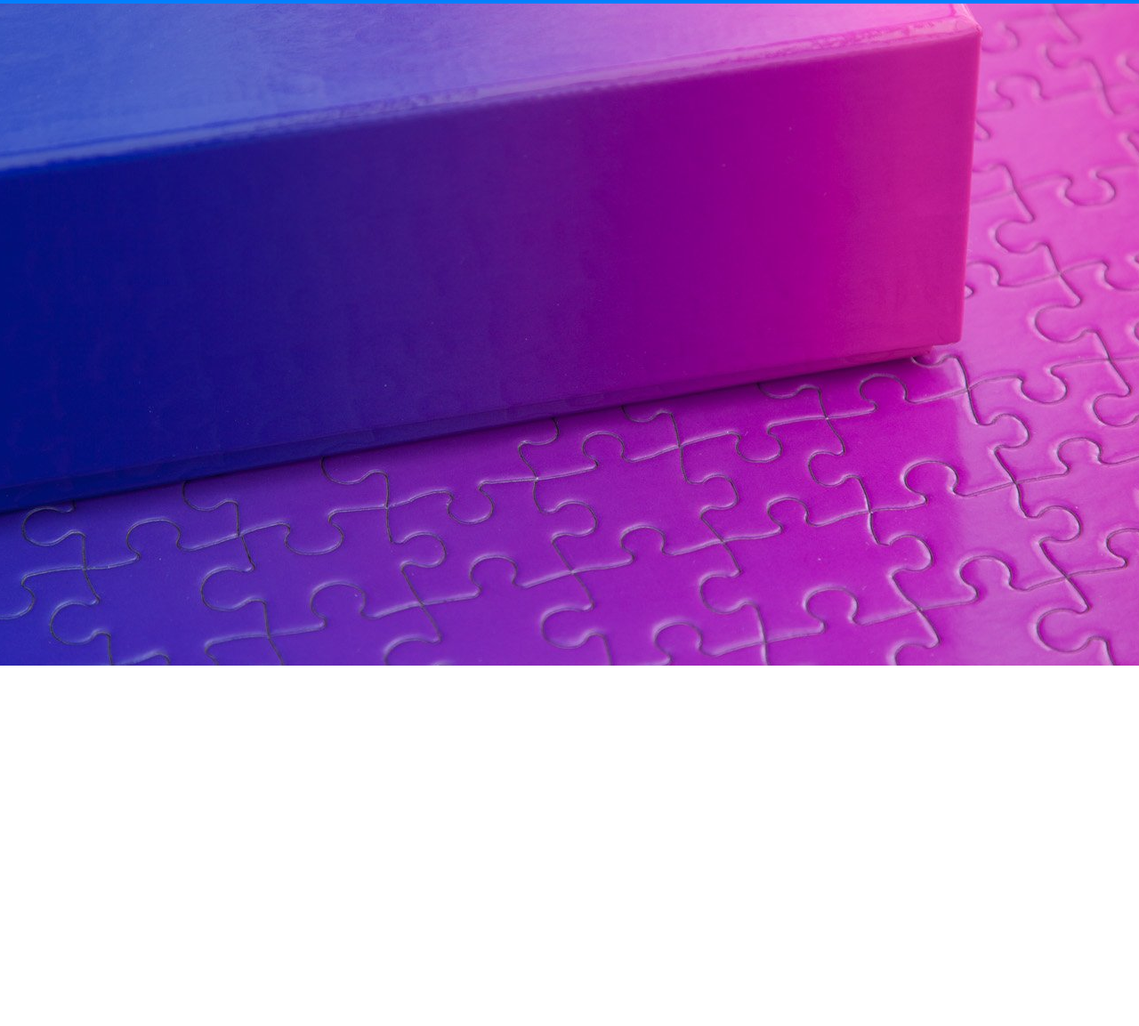
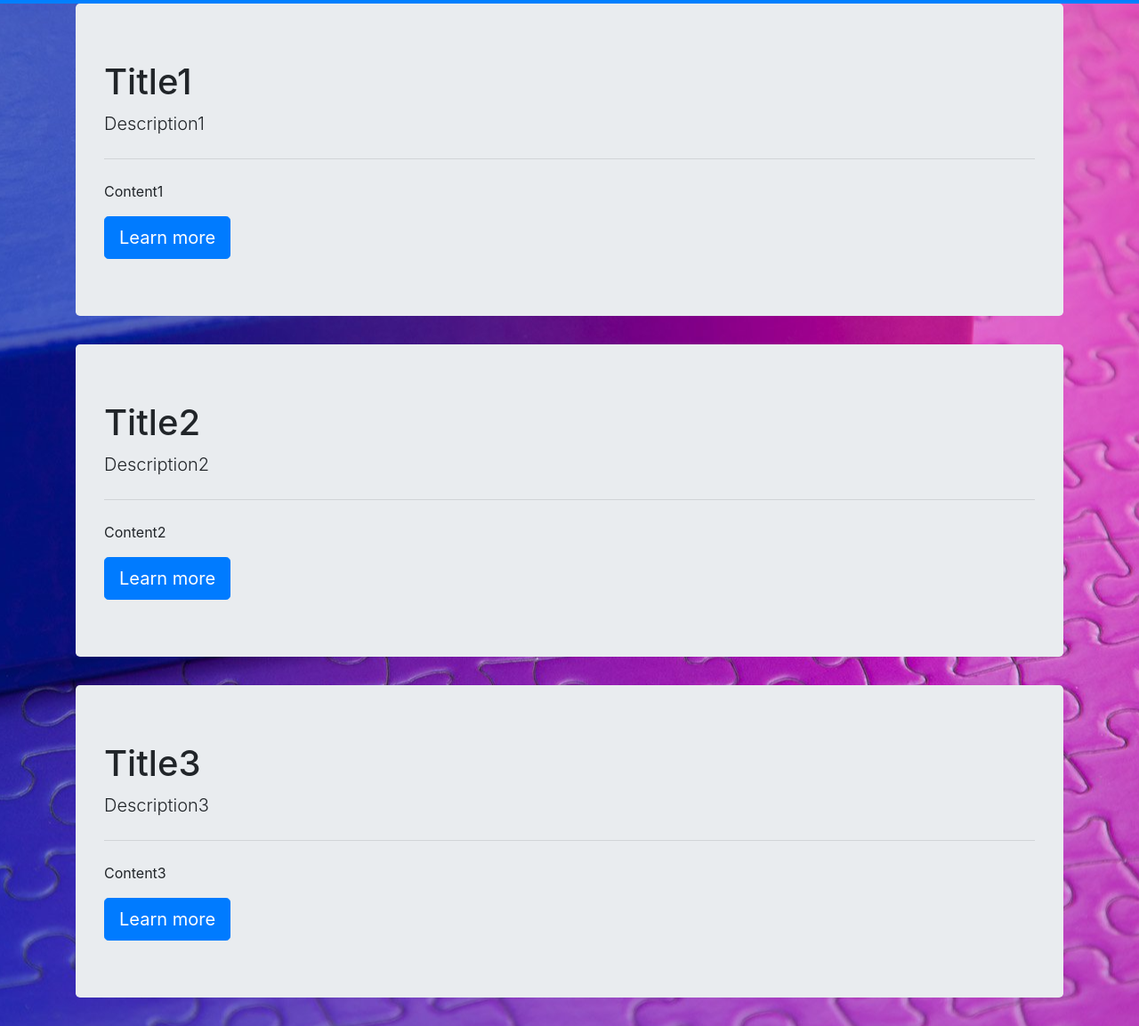
Before and after one commit to SolcanMoise/TAB, a website: page index.html at #!/home in a window 1280 px wide. Shown: the part 52-1205 px from the top of the page at 89% size. Before the commit the page ends 800 px from the top, so only its background shows below. Drawn offline with nearby package versions, Linux system fonts and the light colour scheme; some packages are replaced by stand-ins of ours; files whose address does not match are found by name.

Commit message:
Template for home page

```diff
--- a/home/home.html
+++ b/home/home.html
@@ -0,0 +1,23 @@
+<div class="container" ng-controller="HomeController">
+    <div class="jumbotron">
+        <h1 class="display-5">{{title1}}</h1>
+        <p class="lead">{{description1}}</p>
+        <hr class="my-4">
+        <p>{{content1}}</p>
+        <a class="btn btn-primary btn-lg" href="#" role="button">Learn more</a>
+    </div>
+    <div class="jumbotron">
+        <h1 class="display-5">{{title2}}</h1>
+        <p class="lead">{{description2}}</p>
+        <hr class="my-4">
+        <p>{{content2}}</p>
+        <a class="btn btn-primary btn-lg" href="#" role="button">Learn more</a>
+    </div>
+    <div class="jumbotron">
+        <h1 class="display-5">{{title3}}</h1>
+        <p class="lead">{{description3}}</p>
+        <hr class="my-4">
+        <p>{{content3}}</p>
+        <a class="btn btn-primary btn-lg" href="#" role="button">Learn more</a>
+    </div>
+</div>
--- /dev/null
+++ b/home/home.js
@@ -0,0 +1,15 @@
+angular.module('TAB')
+    .controller('HomeController', function($scope) {
+        $scope.title1 = 'Title1';
+        $scope.description1 = 'Description1';
+        $scope.content1 = 'Content1';
+
+        $scope.title2 = 'Title2';
+        $scope.description2 = 'Description2';
+        $scope.content2 = 'Content2';
+
+        $scope.title3 = 'Title3';
+        $scope.description3 = 'Description3';
+        $scope.content3 = 'Content3';
+
+    });
--- a/index.html
+++ b/index.html
@@ -15,6 +15,7 @@
     <link rel="stylesheet" href="/resources/background.css">
 
     <script type="text/javascript" src="/navigation/navigation.js"></script>
+    <script type="text/javascript" src="/home/home.js"></script>
 </head>
 
 <body class="background">
--- a/resources/background.css
+++ b/resources/background.css
@@ -1,8 +1,8 @@
 .background {
     width: 100%;
     height: auto;
-    background: url('background.jpg') no-repeat center;
+    background: url('background.jpg') repeat-y center;
     background-position: 50% 50%;
     background-size: 100% cover!important;
-    overflow: hidden;
+    overflow: scroll;
 }
```
Also changed, not shown: 1 other file.
